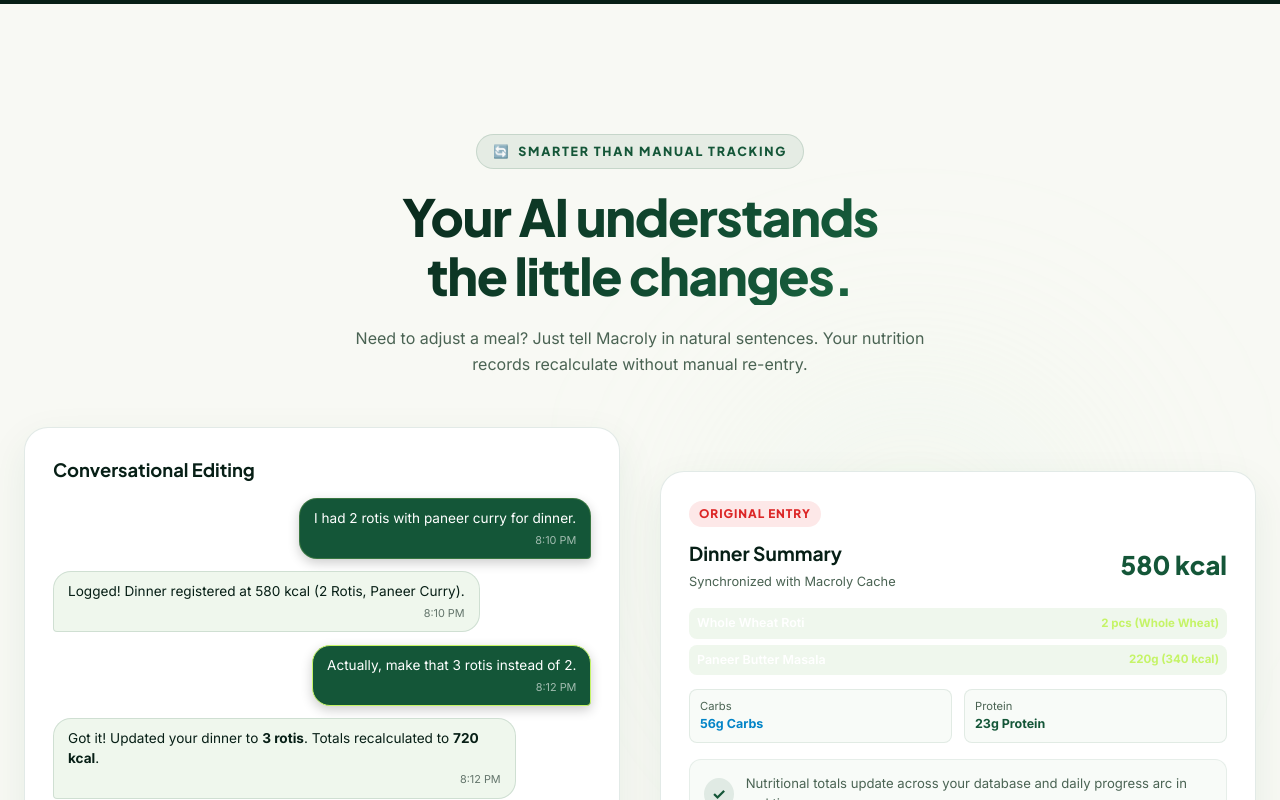
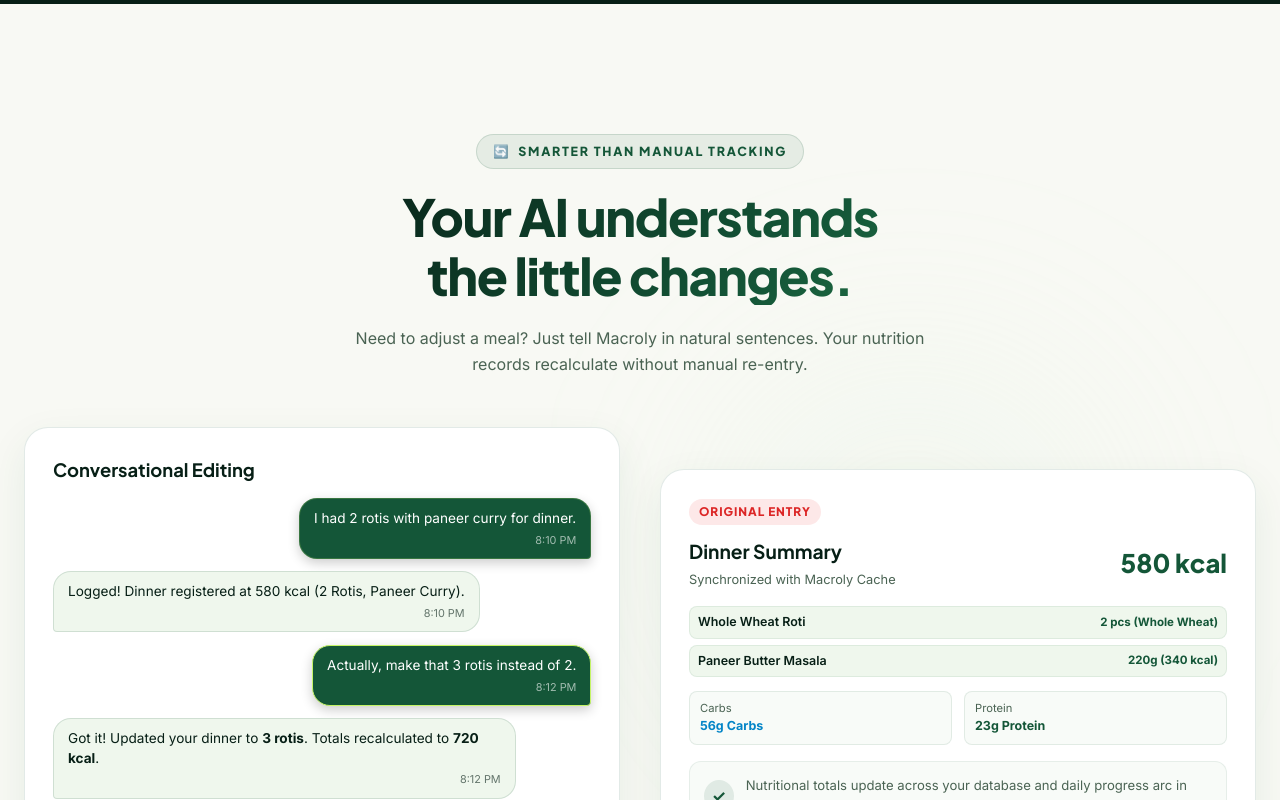
Before and after one commit to shadmanmd48/Macroly-V1.1, a website: page macroly-landing/index.html in a window 1280 px wide. Shown: the part 3461-4261 px from the top of the page. Drawn offline with nearby package versions, Linux system fonts and the light colour scheme.

Commit message:
add high-contrast text styling for meal item rows in light sections

```diff
--- a/macroly-landing/css/components.css
+++ b/macroly-landing/css/components.css
@@ -348,9 +348,11 @@
   border-radius: 8px;
 }
 
-.phone-theme-light .parsed-item-row {
-  background: #F4FAF5;
-  border: 1px solid rgba(20, 86, 56, 0.06);
+.phone-theme-light .parsed-item-row,
+.meal-transition-box .parsed-item-row,
+.light-section .parsed-item-row {
+  background: #EFF7ED;
+  border: 1px solid rgba(20, 86, 56, 0.08);
 }
 
 .item-name-qty {
@@ -361,7 +363,9 @@
   color: #FFFFFF;
 }
 
-.phone-theme-light .item-name-qty {
+.phone-theme-light .item-name-qty,
+.meal-transition-box .item-name-qty,
+.light-section .item-name-qty {
   color: #071F16;
 }
 
@@ -371,7 +375,9 @@
   font-weight: 700;
 }
 
-.phone-theme-light .item-macros-brief {
+.phone-theme-light .item-macros-brief,
+.meal-transition-box .item-macros-brief,
+.light-section .item-macros-brief {
   color: var(--color-emerald);
 }
 
```
